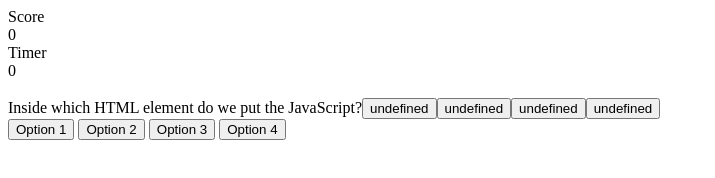
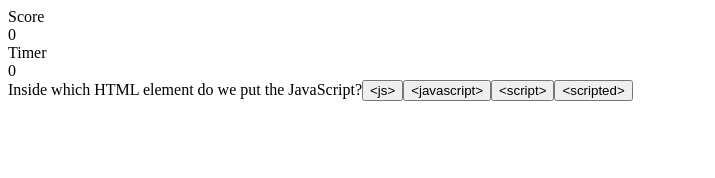
Before and after one commit to BavKudhail/code-quiz-app, a plain HTML site: page index.html in a window 1280 px wide. Both pictures are taken after a click on the button "Start". Shown: the whole page, without its empty margins (0-715 px from the left). Drawn offline with Linux system fonts and the light colour scheme.

Commit message:
Created further functions that together act as the foundation of the quiz app

```diff
--- a/assets/script.js
+++ b/assets/script.js
@@ -4,10 +4,7 @@ var scoreEl = document.getElementById("score-text");
 var questionContainerEl = document.getElementById("question-container");
 var questionEl = document.getElementById("question");
 var optionEl = document.getElementById("option-buttons")
-
-var currentQuestionIndex
-
-startBtn.addEventListener("click", startGame)
+var headerEl = document.getElementById("header")
 
 var questions = [
     {
@@ -36,41 +33,140 @@ var questions = [
             { option: "function => (myFunction)", correct: false},
             { option: "function :: myFunction()", correct: false},
         ]
-    }
+    },
+     {
+        question: "How do you call a function named 'myFunction'?",
+        options: [
+            { option: "call myFunction()", correct: false},
+            { option: "myFunction()", correct: true},
+            { option: "call function myFunction()", correct: false},
+            { option: "function => function()", correct: false},
+        ]
+    },
+     {
+        question: "How to write an IF statement in JavaScript?",
+        options: [
+            { option: "if i = 5 then", correct: false },
+            { option: "if (i == 5)", correct: false },
+            { option: "if i = 5", correct: true },
+            { option: "if i == 5 then", correct: false },
+        ]
+    },
+    {
+        question: "How to write an IF statement for executing some code if 'i' is NOT equal to 5?",
+        options: [
+            { option: "if i <> 5", correct: false},
+            { option: "if (i !-5)", correct: false},
+            { option: "if i =! 5 then", correct: false},
+            { option: "if (i <> 5)", correct: true}
+        ]
+    },
+    {
+        question: "How does a FOR loop start?",
+        options: [
+            { option: "for i = 1 to 5", correct: true},
+            { option: "for (i = 0; i < = 5)", correct: false},
+            { option: "for (i <= 5; i++)", correct: false},
+            { option: "for (i = 0; i <= 5; i++)", correct: true},
+        ]
+    },
+     {
+        question: "How can you add a comment in a JavaScript?",
+        options: [
+            { option: "'This is a comment'", correct: false},
+            { option: "<!-- This is a comment -->", correct: true},
+            { option: "<!== This is a comment ==>", correct: false},
+            { option: "//This is a comment", correct: true},
+        ]
+    },
 ]
+
+var maximumQuestions = questions.length
+var currentQuestionIndex
+
+startBtn.addEventListener("click", startGame)
+
 
 function startGame(){
 
     startBtn.classList.add("hide");
     currentQuestionIndex = 0;
+
     questionContainerEl.classList.remove("hide");
+    headerEl.classList.remove("hide")
 
-    setNextQuestion()
+    getNextQuestion()
 
 }
 
-function setNextQuestion(){
-
+// Get the next question
+function getNextQuestion(){
+    resetDisplay()
     showQuestion(questions[currentQuestionIndex])
 
 }
 
-function showQuestion(question){
-    questionEl.innerText = question.question
-    question.options.forEach(Element => {
+// Show questions on display
+function showQuestion(x){
+    questionEl.innerText = x.question
+    x.options.forEach(Element => {
 
         var button = document.createElement('button')
-        button.innerText = Element.options
+        button.innerText = Element.option
 
         if (Element.correct) {
             button.dataset.correct = Element.correct
         }
 
+        questionEl.appendChild(button)
         button.addEventListener('click', selectAnswer)
-        questionEl.appendChild(button)
+    })
+}
+
+
+// Remove previous buttons from display
+function resetDisplay(){
+    while (optionEl.firstChild) {
+        optionEl.removeChild(optionEl.firstChild)
+    }
+}
+
+
+// When user selects a button
+function selectAnswer(e){
+    var selectedButton = e.target
+    var correct = selectedButton.dataset.correct
+
+    setClass(selectedButton, correct)
+
+    Array.from(optionEl.children).forEach(button => {
+        setClass(button, button.dataset.correct)
     })
 
+    // If there are more questions remaining, getNextQuestion
+    if (maximumQuestions > currentQuestionIndex + 1) {
+        currentQuestionIndex++
+        setInterval (getNextQuestion, 1000)
+    // Else display options for restart
+    } else {
+        startBtn.innerText = "Restart"
+        startBtn.classList.remove('hide')
+    }
 }
-function selectAnswer(e){
+
+// If correct, add correct class. Else, add incorrect class.
+function setClass(element, correct){
+    clearClass(element)
+    if (correct) {
+        element.classList.add('correct')
+    } else {
+        element.classList.add('incorrect')
+    }
+}
+
+// Remove classes
+function clearClass(element) {
+    element.classList.remove('correct')
+    element.classList.remove('incorrect')
 
 }
--- a/assets/style.css
+++ b/assets/style.css
@@ -1,3 +1,9 @@
 .hide {
   display: none;
 }
+.correct {
+  background-color: green;
+}
+.incorrect {
+  background-color: red;
+}
--- a/index.html
+++ b/index.html
@@ -9,11 +9,12 @@
     <script defer src="./assets/script.js"></script>
 </head>
 <body>
-    <div>Score</div>
-    <div id="score-text">0</div>
-    <div>Timer</div>
-    <div id="timer-text">0</div>
-    <br>
+    <div class="hide" id="header">
+        <div>Score</div>
+        <div id="score-text">0</div>
+        <div>Timer</div>
+        <div id="timer-text">0</div>
+    </div>
 
     <div id="question-container" class="hide" >
         <div id="question">Question</div>
```
Also changed, not shown: 1 other file.
